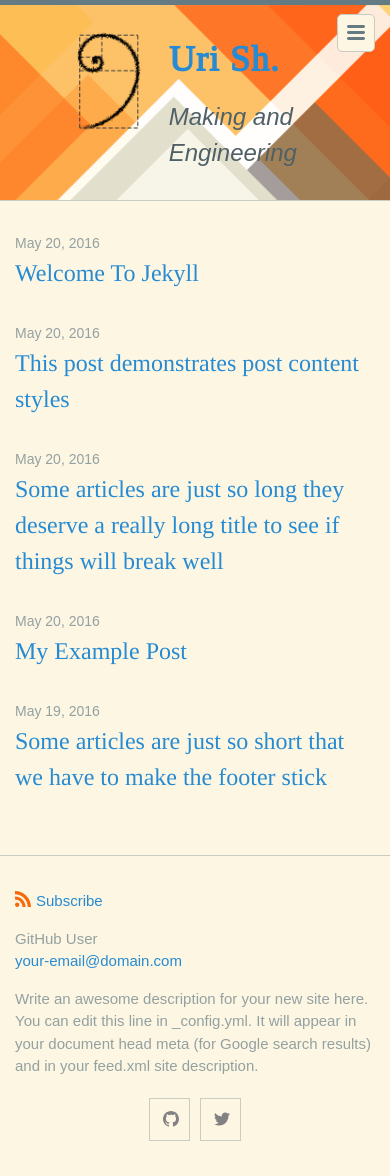
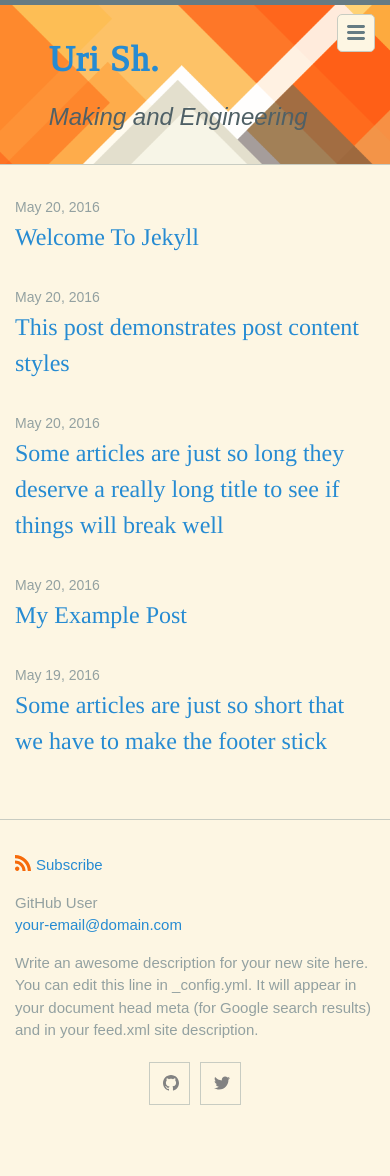
Before and after one commit to UriShX/Jekyll-portfolio, a Jekyll site: the page built from index.md, in a window 390 px wide. Built offline with Jekyll 4.4.1, drawn with Linux system fonts in a browser that asks for light colours; some web fonts are replaced; after the commit the page ends 1140 px from its top, so only the background shows below that.

Commit message:
hide logo on small screens

```diff
--- a/_sass/minima/_layout.scss
+++ b/_sass/minima/_layout.scss
@@ -38,6 +38,12 @@
     height: 120px;
     width: height;
     float: left;
+
+    @include media-query($on-palm) {
+      visibility: hidden;
+      width: 0px;
+    }
+
     img {
       height: 100%;
       width: auto;
```
